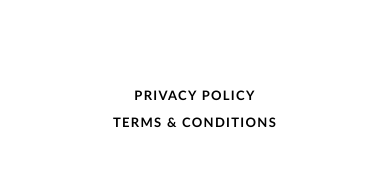
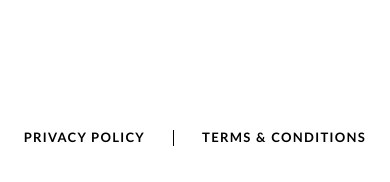
Before and after one commit to mizaannvoraa/Emaar, a Next.js app: page /thank-you in a window 390 px wide. Shown: the part 690-872 px from the top of the page. Built offline with nearby package versions, Linux system fonts and the light colour scheme.

Commit message:
Footer Updated

```diff
--- a/Components/Footer.js
+++ b/Components/Footer.js
@@ -2,23 +2,21 @@ import Link from "next/link";
 
 const Footer = () => {
   return (
-    <>
-      <div className=" md:pb-4 pb-13 py-4 px-4 text-[13px] lato bg-white text-black flex flex-col sm:flex-row items-center justify-center space-y-2 sm:space-y-0 sm:space-x-7 text-center">
+    <div className="md:pb-0 pb-14 py-4 px-4 text-[13px] lato bg-white text-black flex flex-row items-center justify-center space-x-7 text-center">
       <Link
         href="https://properties.emaar.com/en/privacy-policy/"
         className="hover:underline tracking-widest font-semibold"
       >
         PRIVACY POLICY
       </Link>
-        <span className="hidden sm:inline-block border-l h-4 border-black"></span>
+      <span className="border-l h-4 border-black"></span>
       <Link
         href="https://properties.emaar.com/en/terms-and-conditions/"
         className="hover:underline tracking-widest uppercase font-semibold"
       >
-          Terms & Conditions{" "}
+        TERMS & CONDITIONS
       </Link>
     </div>
-    </>
   );
 };
 
--- a/app/thank-you/page.js
+++ b/app/thank-you/page.js
@@ -4,7 +4,7 @@ import React from 'react';
 const Page = () => {
   return (
     <div
-      style={{ minHeight: '90vh' }}
+      style={{ minHeight: '95vh' }}
       className="flex items-center justify-center bg-white text-black p-4"
     >
       <div className="text-center">
```
Lines whose indentation alone changed are shown as unchanged.
